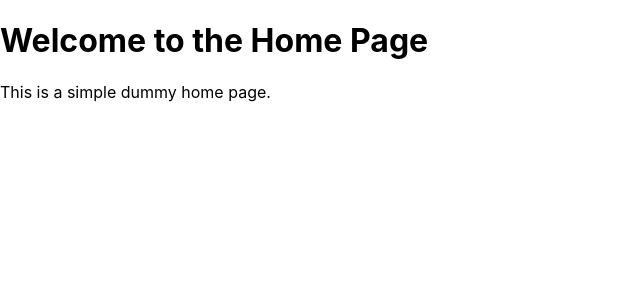
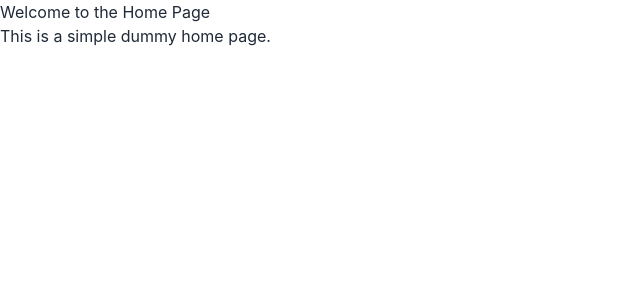
Before and after one commit to crispyinuo/DiligentDrGreen, a React (Create React App) app in the folder dr-green/: page / in a window 1280 px wide. Shown: the top 300 px of the page, without its empty margins (0-640 px from the left). Built offline with nearby package versions, Linux system fonts and the light colour scheme.

Commit message:
configure tailwind and daisyui

```diff
--- a/dr-green/package.json
+++ b/dr-green/package.json
@@ -3,6 +3,8 @@
   "version": "0.1.0",
   "private": true,
   "dependencies": {
+    "@fortawesome/fontawesome-svg-core": "^6.5.2",
+    "@fortawesome/react-fontawesome": "^0.2.0",
     "@testing-library/jest-dom": "^5.17.0",
     "@testing-library/react": "^13.4.0",
     "@testing-library/user-event": "^13.5.0",
@@ -35,5 +37,9 @@
       "last 1 firefox version",
       "last 1 safari version"
     ]
+  },
+  "devDependencies": {
+    "daisyui": "^4.10.2",
+    "tailwindcss": "^3.4.3"
   }
 }
--- a/dr-green/src/App.css
+++ b/dr-green/src/App.css
@@ -1,3 +1,7 @@
+@tailwind base;
+@tailwind components;
+@tailwind utilities;
+
 .App {
   text-align: center;
 }
--- /dev/null
+++ b/dr-green/tailwind.config.js
@@ -0,0 +1,8 @@
+/** @type {import('tailwindcss').Config} */
+module.exports = {
+  content: ["./*.html", "./src/**/*.vue", "./src/**/*.js"],
+  theme: {
+    extend: {},
+  },
+  plugins: [require("daisyui")],
+}
```
Also changed, not shown: 1 other file (tests, documents, lock files or other folders).
